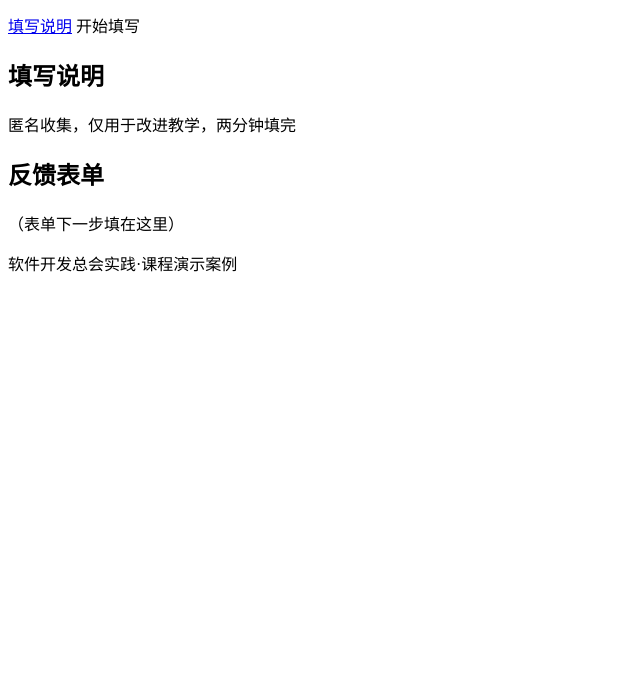
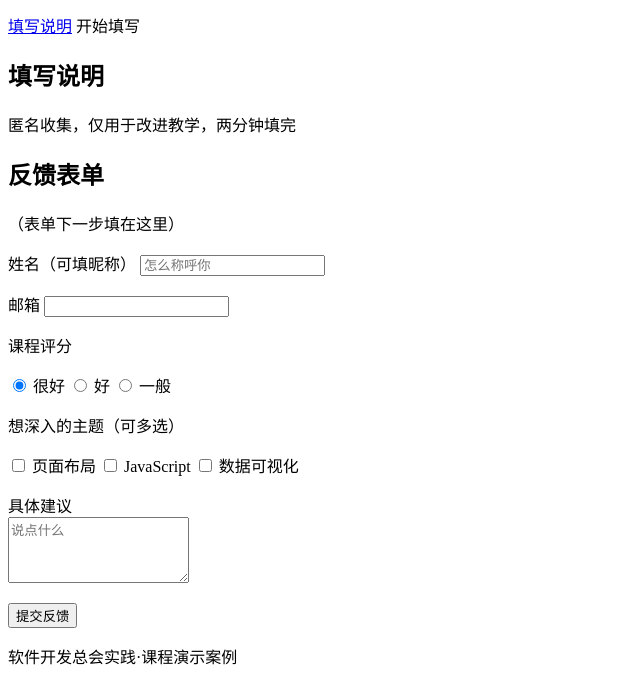
Before and after one commit to Likuncan/frontend-practice2, a plain HTML site: page index.html in a window 1280 px wide. Shown: the part 116-800 px from the top of the page, without its empty margins (0-640 px from the left). Drawn offline with Linux system fonts and the light colour scheme.

Commit message:
添加反馈表单控件并关联label

```diff
--- a/index.html
+++ b/index.html
@@ -22,6 +22,46 @@
         <section id="form">
             <h2>反馈表单</h2>
             <p>（表单下一步填在这里）</p>
+            <form action="#" method="get">
+                <p>
+                    <label for="name">姓名（可填昵称）</label>
+                    <input type="text" id="name" name="name" placeholder="怎么称呼你" required>
+                </p>
+                <p>
+                    <label for="mail">邮箱</label>
+                    <input type="email" id="mail" name="mail" required>
+                </p>
+                <p>课程评分</p>
+                <p>
+                    <label>
+                        <input type="radio" name="score" value="5" checked> 很好</label>
+                    <label>
+                        <input type="radio" name="score" value="4"> 好
+                    </label>
+                    <label>
+                        <input type="radio" name="score" value="3"> 一般
+                    </label>
+                </p>
+                <p>想深入的主题（可多选）</p>
+                <p>
+                    <label>
+                        <input type="checkbox" name="topic" value="layout"> 页面布局
+                    </label>
+                    <label>
+                        <input type="checkbox" name="topic" value="2"> JavaScript
+                    </label>
+                    <label>
+                        <input type="checkbox" name="topic" value="3"> 数据可视化
+                    </label>
+                </p>
+                <p>
+                    <label for="advice">具体建议</label><br>
+                    <textarea id="advice" name="advice" rows="4" maxlength="200" placeholder="说点什么"></textarea>
+                </p>
+                <p>
+                    <button type="submit">提交反馈</button>
+                </p>
+            </form>
         </section>
     </main>
     <footer>
```
